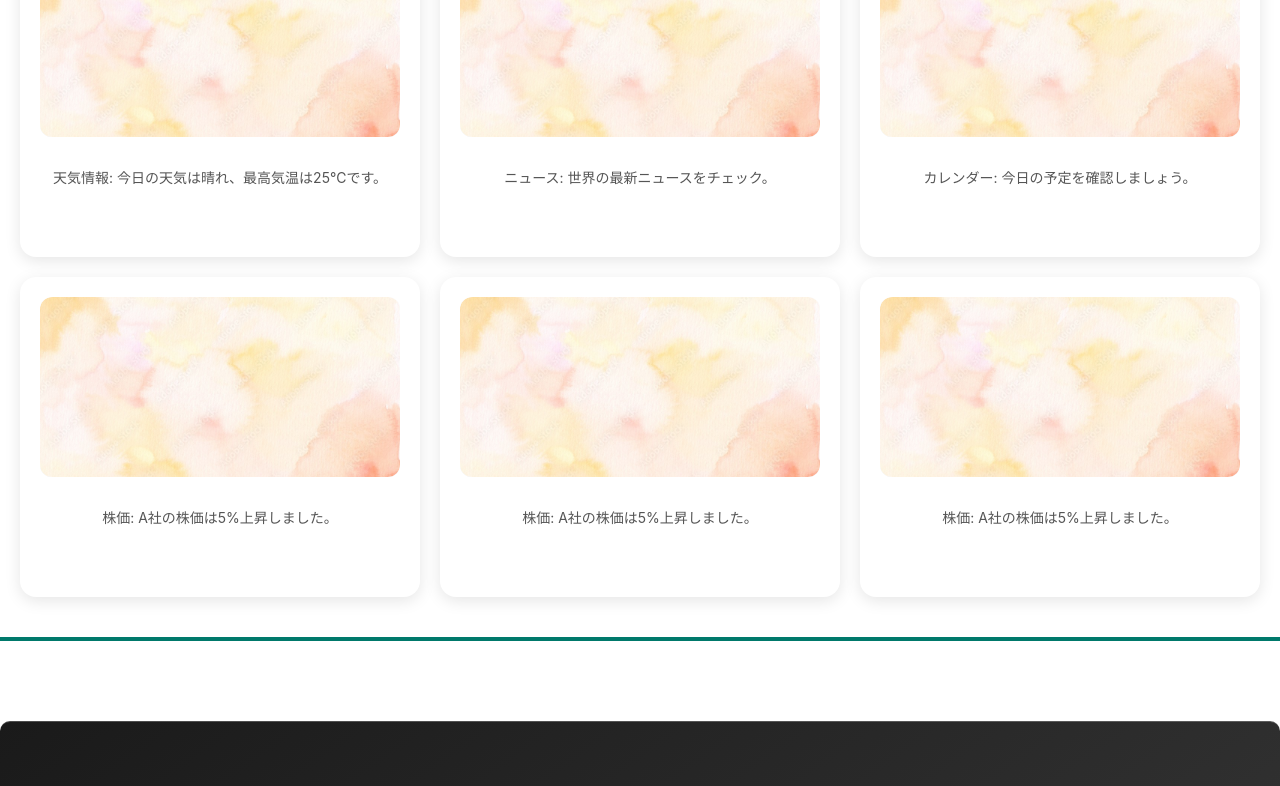
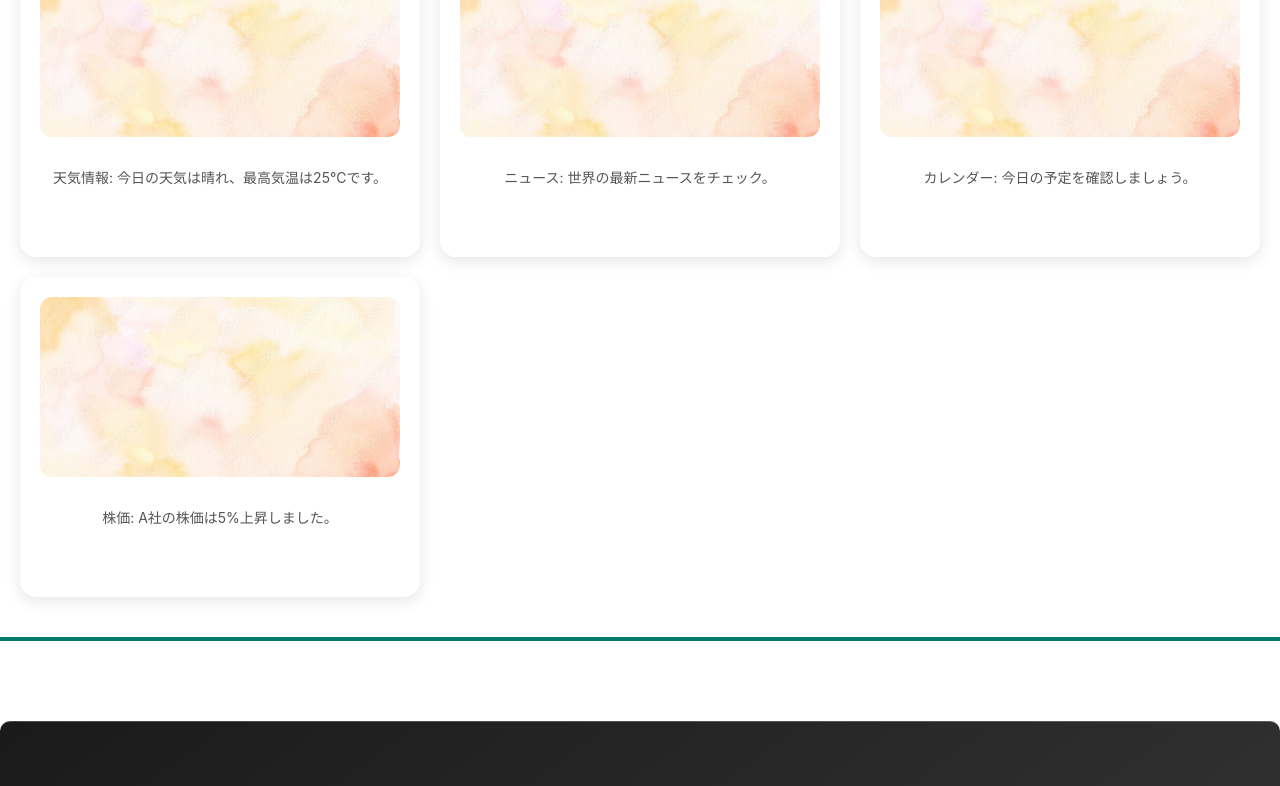
Before and after one commit to KTCume/react-next-portfolio, a Next.js app: page /about-me in a window 1280 px wide. Shown: the part 1046-1832 px from the top of the page. Built offline with nearby package versions, Linux system fonts and the light colour scheme.

Commit message:
ウィジェットにリンクを追加

```diff
--- a/app/_components/Widgets/index.module.css
+++ b/app/_components/Widgets/index.module.css
@@ -1,20 +1,26 @@
-/* ウィジェットアイテムのスタイル */
 .widgetItem {
-  width: 100%; /* 親要素の幅に合わせる */
+  width: 100%;
   height: 320px;
-  background-color: #ffffff; /* 明るい背景 */
-  border-radius: 16px; /* 角を丸く */
+  background-color: #ffffff;
+  border-radius: 16px;
   display: flex;
   flex-direction: column;
   align-items: center;
   justify-content: flex-start;
-  box-shadow: 0 4px 16px rgba(0, 0, 0, 0.1); /* ソフトな影で浮き上がるように */
+  box-shadow: 0 4px 16px rgba(0, 0, 0, 0.1);
   padding: 20px;
   font-size: 16px;
-  color: #333333; /* 濃い灰色 */
+  color: #333333;
   text-align: center;
-  overflow: hidden; /* アイテムの中身がはみ出さないように */
+  overflow: hidden;
+  transition: transform 0.3s ease, box-shadow 0.3s ease; /* スムーズなアニメーション */
 }
+
+.widgetItem:hover {
+  transform: translateY(-10px); /* 少し浮かび上がる */
+  box-shadow: 0 8px 24px rgba(0, 0, 0, 0.2); /* ホバー時の影を強調 */
+}
+
 
 .imageWrapper {
   width: 100%;
--- a/app/_components/Widgets/index.tsx
+++ b/app/_components/Widgets/index.tsx
@@ -1,14 +1,15 @@
+import Link from "next/link";
 import styles from "./index.module.css";
 
 // ウィジェットアイテムコンポーネント
-const WidgetItem: React.FC<{ imageSrc: string; content: string }> = ({ imageSrc, content }) => {
+const WidgetItem: React.FC<{ imageSrc: string; content: string; link: string }> = ({ imageSrc, content, link }) => {
   return (
-    <div className={styles.widgetItem}>
+    <Link href={link} className={styles.widgetItem}>
       <div className={styles.imageWrapper}>
         <img src={imageSrc} alt="widget" className={styles.image} />
       </div>
       <p className={styles.text}>{content}</p>
-    </div>
+    </Link>
   );
 };
 
@@ -18,33 +19,29 @@ const WidgetList: React.FC = () => {
     {
       imageSrc: "webkiso.jpg", // 画像URL
       content: "天気情報: 今日の天気は晴れ、最高気温は25℃です。",
+      link: "/hobbies", // 天気情報リンク
     },
     {
       imageSrc: "webkiso.jpg", // 画像URL
       content: "ニュース: 世界の最新ニュースをチェック。",
+      link: "/news", // ニュースリンク
     },
     {
       imageSrc: "webkiso.jpg", // 画像URL
       content: "カレンダー: 今日の予定を確認しましょう。",
+      link: "/calendar", // カレンダーリンク
     },
     {
       imageSrc: "webkiso.jpg", // 画像URL
       content: "株価: A社の株価は5%上昇しました。",
-    },
-    {
-      imageSrc: "webkiso.jpg", // 画像URL
-      content: "株価: A社の株価は5%上昇しました。",
-    },
-    {
-      imageSrc: "webkiso.jpg", // 画像URL
-      content: "株価: A社の株価は5%上昇しました。",
+      link: "/stocks", // 株価情報リンク
     },
   ];
 
   return (
     <div className={styles.widgetList}>
       {items.map((item, index) => (
-        <WidgetItem key={index} imageSrc={item.imageSrc} content={item.content} />
+        <WidgetItem key={index} imageSrc={item.imageSrc} content={item.content} link={item.link} />
       ))}
     </div>
   );
```
